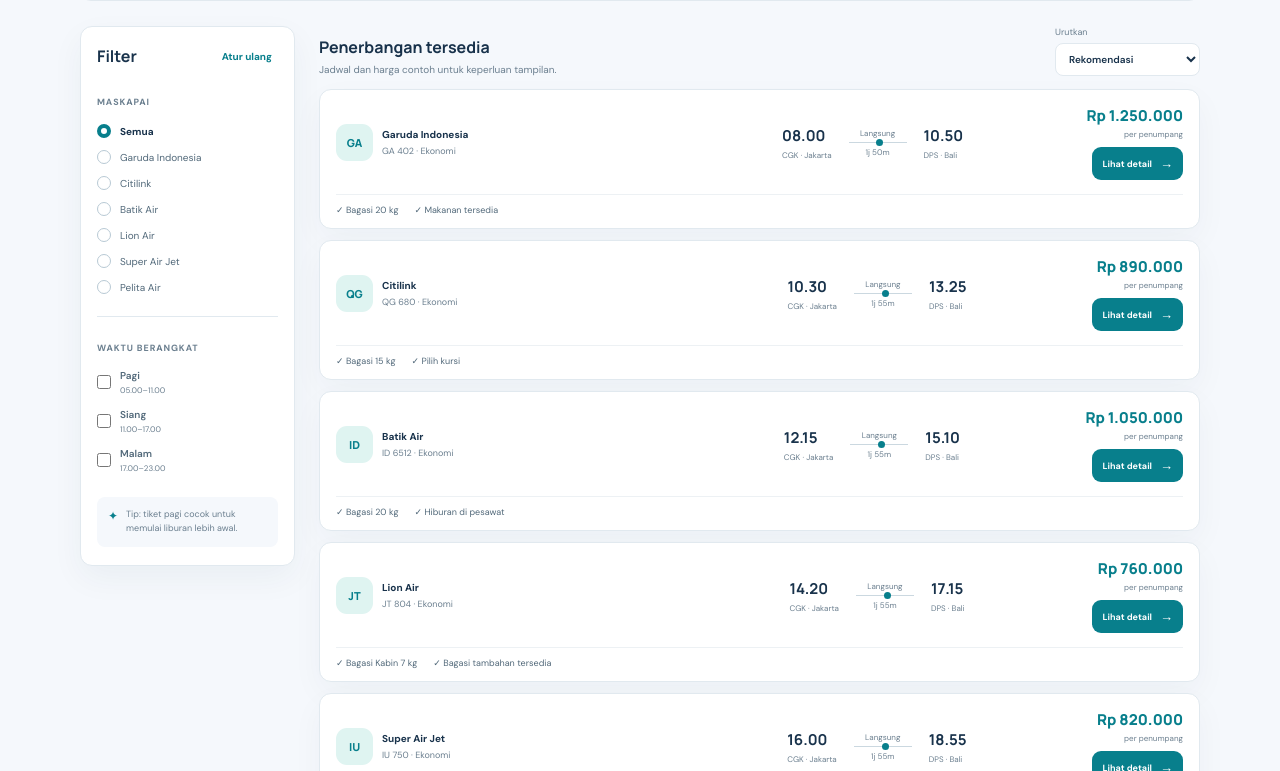
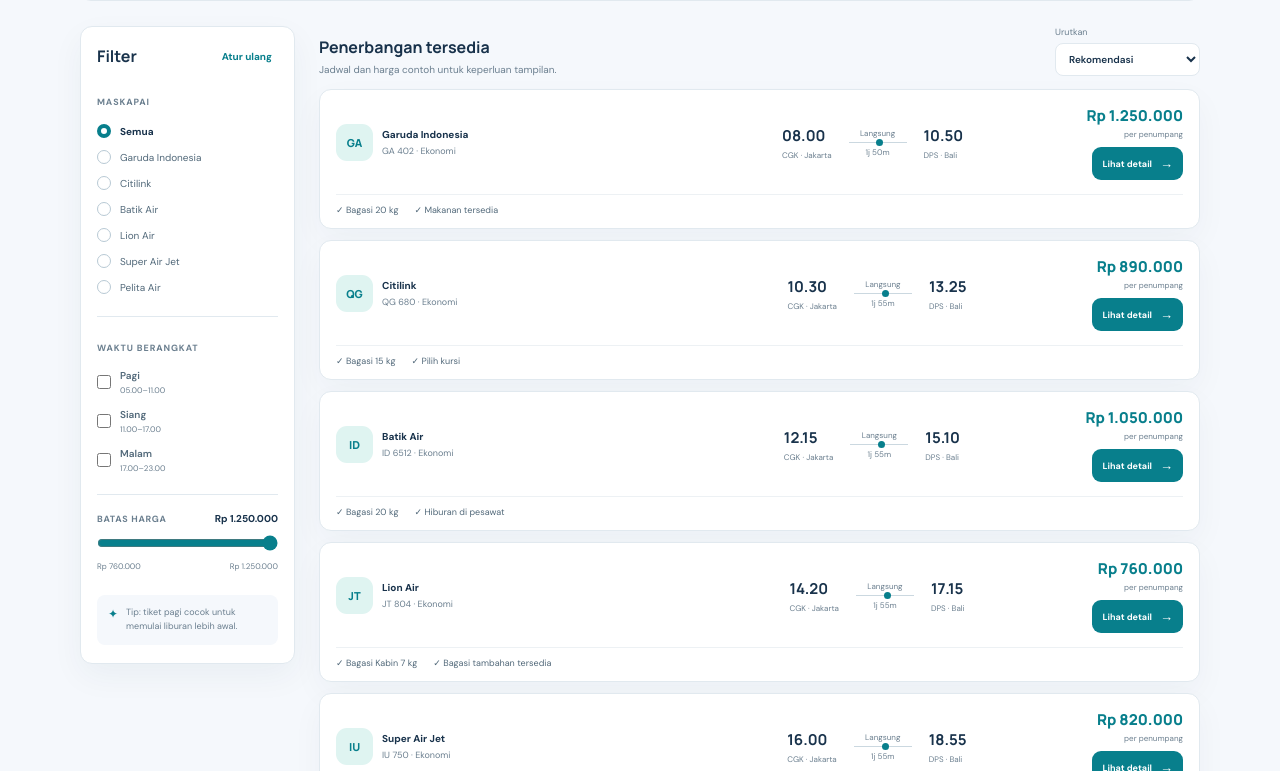
Before and after one commit to pauluskassapa/terbangin-uas-react, a React (Vite) app: page /penerbangan in a window 1280 px wide. Shown: the part 392-1163 px from the top of the page. Built offline with nearby package versions, Linux system fonts and the light colour scheme.

Commit message:
Menambahkan filter batas harga

```diff
--- a/src/pages/FlightSearch.css
+++ b/src/pages/FlightSearch.css
@@ -37,6 +37,11 @@
 .time-filter-option span { display: grid; gap: 3px; }
 .time-filter-option strong { font-size: 10px; font-weight: 600; }
 .time-filter-option small { color: var(--muted); font-size: 8px; }
+.price-filter-group { display: grid; grid-template-columns: 1fr auto; gap: 10px 6px; margin-top: 21px; padding-top: 17px; border-top: 1px solid var(--line); }
+.price-filter-group > label { align-self: center; color: var(--muted); font-size: 9px; font-weight: 700; letter-spacing: .7px; }
+.price-filter-group > output { color: var(--ink); font-size: 10px; font-weight: 700; }
+.price-filter-group > input { grid-column: 1 / -1; width: 100%; margin: 0; accent-color: var(--teal); cursor: pointer; }
+.price-filter-group > div { grid-column: 1 / -1; display: flex; justify-content: space-between; color: var(--muted); font-size: 8px; }
 .filter-tip { display: flex; gap: 8px; margin-top: 24px; padding: 11px; border-radius: 8px; background: #f5f8fc; color: var(--teal); }
 .filter-tip > span { font-size: 12px; }
 .filter-tip p { margin: 0; color: var(--muted); font-size: 9px; line-height: 1.55; }
--- a/src/pages/FlightSearch.jsx
+++ b/src/pages/FlightSearch.jsx
@@ -9,6 +9,8 @@ const departurePeriods = [
   { id: 'afternoon', label: 'Siang', hours: '11.00–17.00', start: 11, end: 17 },
   { id: 'evening', label: 'Malam', hours: '17.00–23.00', start: 17, end: 23 },
 ]
+const lowestFlightPrice = Math.min(...flights.map((flight) => flight.price))
+const highestFlightPrice = Math.max(...flights.map((flight) => flight.price))
 
 function getAirportCode(value, fallback) {
   return airports.some((airport) => airport.code === value) ? value : fallback
@@ -30,6 +32,7 @@ function FlightSearch() {
   const navigate = useNavigate()
   const [airlineFilter, setAirlineFilter] = useState('Semua')
   const [timeFilters, setTimeFilters] = useState([])
+  const [maxPrice, setMaxPrice] = useState(highestFlightPrice)
   const [sort, setSort] = useState('recommended')
   const queryString = searchParams.toString()
   const query = new URLSearchParams(queryString)
@@ -64,6 +67,7 @@ function FlightSearch() {
     setFormError('')
     setAirlineFilter('Semua')
     setTimeFilters([])
+    setMaxPrice(highestFlightPrice)
     setSort('recommended')
     const params = new URLSearchParams({ from, to, date, passengers: String(passengers) })
     navigate(`/penerbangan?${params.toString()}`)
@@ -90,6 +94,7 @@ function FlightSearch() {
   function resetFilters() {
     setAirlineFilter('Semua')
     setTimeFilters([])
+    setMaxPrice(highestFlightPrice)
     setSort('recommended')
   }
 
@@ -100,14 +105,15 @@ function FlightSearch() {
       const matchesTime = timeFilters.length === 0 || departurePeriods.some((period) => (
         timeFilters.includes(period.id) && departureHour >= period.start && departureHour < period.end
       ))
-      return matchesAirline && matchesTime
+      const matchesPrice = flight.price <= maxPrice
+      return matchesAirline && matchesTime && matchesPrice
     })
     return [...filteredFlights].sort((first, second) => {
       if (sort === 'cheapest') return first.price - second.price
       if (sort === 'earliest') return first.departure.localeCompare(second.departure)
       return first.recommendation - second.recommendation
     })
-  }, [airlineFilter, departurePeriods, sort, timeFilters])
+  }, [airlineFilter, maxPrice, sort, timeFilters])
 
   const formattedDate = searchedDate
     ? new Intl.DateTimeFormat('id-ID', { dateStyle: 'long' }).format(new Date(`${searchedDate}T00:00:00`))
@@ -157,6 +163,12 @@ function FlightSearch() {
               ))}
             </div>
           </div>
+          <div className="price-filter-group">
+            <label htmlFor="max-flight-price">BATAS HARGA</label>
+            <output htmlFor="max-flight-price" aria-live="polite">{formatRupiah(maxPrice)}</output>
+            <input id="max-flight-price" type="range" min={lowestFlightPrice} max={highestFlightPrice} step="10000" value={maxPrice} onChange={(event) => setMaxPrice(Number(event.target.value))} />
+            <div><span>{formatRupiah(lowestFlightPrice)}</span><span>{formatRupiah(highestFlightPrice)}</span></div>
+          </div>
           <div className="filter-tip"><span>✦</span><p>Tip: tiket pagi cocok untuk memulai liburan lebih awal.</p></div>
         </aside>
 
```
